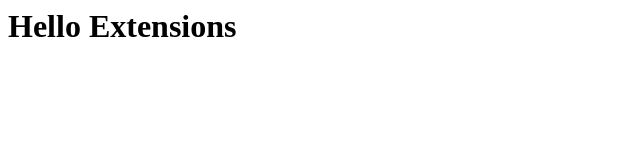
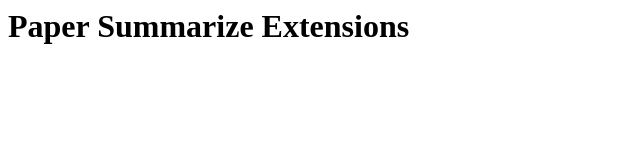
Before and after one commit to YifeiXue111/Project, a browser extension: page hello.html in a window 1280 px wide. Shown: the whole page, without its empty margins (0-640 px from the left). Drawn offline with Linux system fonts and the light colour scheme.

Commit message:
Update hello.html

```diff
--- a/hello.html
+++ b/hello.html
@@ -1,6 +1,6 @@
 <html>
   <body>
-    <h1>Hello Extensions</h1>
+    <h1>Paper Summarize Extensions</h1>
     <script src="popup.js"></script>
   </body>
 </html>
```
